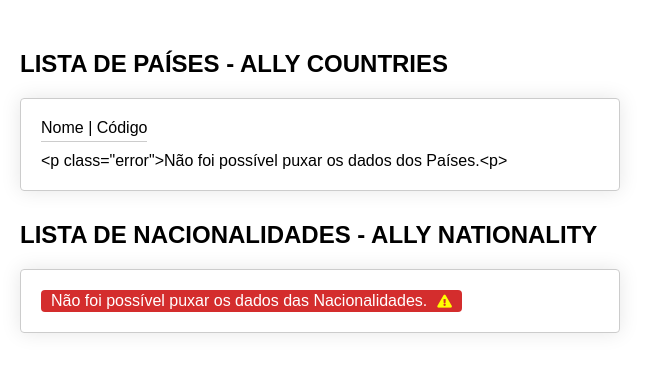
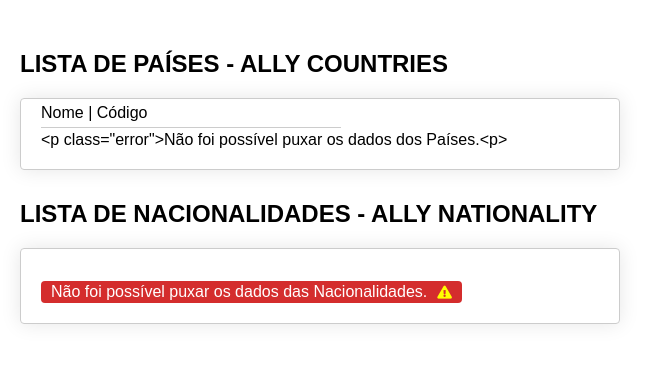
Before and after one commit to estevan-ulian/json_to_html_ally_api, a website: page index.html in a window 1280 px wide. Shown: the whole page, without its empty margins (0-663 px from the left). Drawn offline with Linux system fonts and the light colour scheme; no server answers.

Commit message:
Adjust css

```diff
--- a/index.html
+++ b/index.html
@@ -11,14 +11,19 @@
     <div class="container">
         <h1 class="title">Lista de Países - Ally Countries</h1>
         <div class="container-result">
-            <span class="legend-country">Nome | Código</span>
+            <div class="container-legend">
+                <span class="legend-country">Nome | Código</span>
+            </div>
             <div class="country-list">
                 <!-- RESULT -->
             </div>
         </div>
+
         <h1 class="title">Lista de Nacionalidades - Ally Nationality</h1>
         <div class="container-result">
-            <span class="legend-nationality">Nome | Código</span>
+            <div class="container-legend-nationality">
+                <span class="legend-nationality">Nome | Código</span>
+            </div>
             <div class="nationality-list">
                 <!-- RESULT -->
             </div>
--- a/js/main.js
+++ b/js/main.js
@@ -102,6 +102,6 @@ const countries = fetch(countriesAPI)
     .catch(err => {
         const containerResult = document.querySelector('.nationality-list');
         containerResult.innerHTML = `<p class="error">Não foi possível puxar os dados das Nacionalidades.<p>`
-        document.querySelector('.legend-nationality').classList.add('hidden');
+        document.querySelector('.container-legend-nationality').classList.add('hidden');
         console.warn(`Não foi possível puxar os dados das Nacionalidades. -> ${err}`);
     });
--- a/styles/main.css
+++ b/styles/main.css
@@ -29,7 +29,7 @@ body {
     display: block;
     max-height: 400px;
     overflow-y: scroll;
-    padding: 2rem;
+    padding: 0 2rem 2rem;
     border: 1px solid #ccc;
     border-radius: .4rem;
     box-shadow: 0 0 2rem 0 rgba(0, 0, 0, 0.1);
@@ -42,11 +42,23 @@ body {
     font-size: 2.4rem;
 }
 
+.container-legend {
+    display: block;
+    position: fixed;
+    padding: .5rem 0;
+    max-width: 100%;
+    background-color: white;
+    border-bottom: 1px solid #ccc;
+    width: 30rem;
+}
+
+.country-list, .nationality-list {
+    margin-top: 3.2rem;
+}
+
 .legend-country, .legend-nationality {
-    display: inline-block;
-    margin-bottom: 1rem;
-    padding-bottom: .4rem;
-    border-bottom: .1rem solid #ccc;
+    display: block;
+    width: 100%;
 }
 
 .item {
@@ -55,7 +67,6 @@ body {
 
 .item span {
     display: inline-block;
-    margin-bottom: .1rem;
 }
 
 .error {
```
